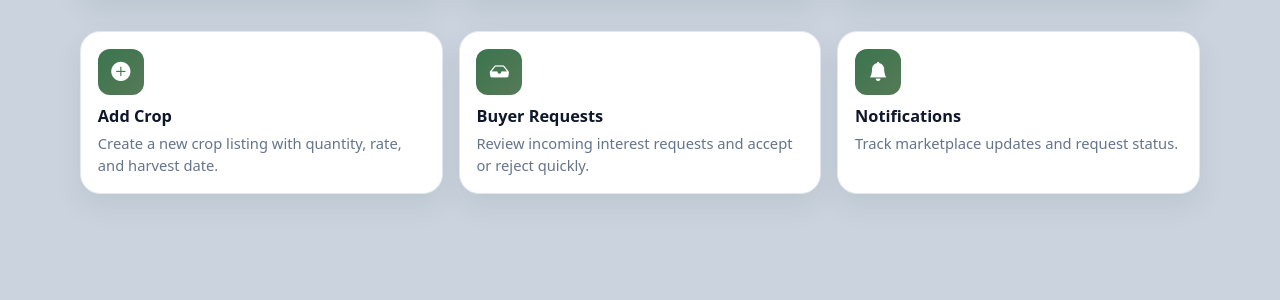
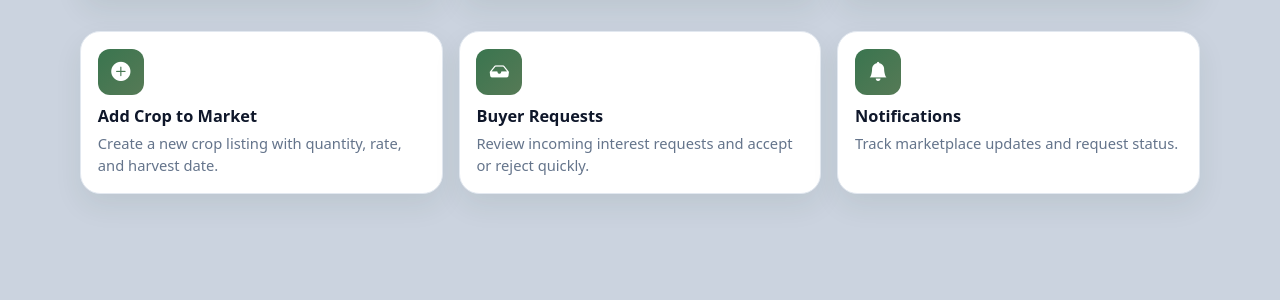
Before and after one commit to chetan3622/Direct-Market, a Flask app: page /seller_dashboard in a window 1280 px wide. Shown: the part 357-657 px from the top of the page. Run offline with Flask 3, Linux system fonts and the light colour scheme; the visitor is signed in with stand-in values (Sample User, id 1); data that the repository does not hold is empty.

Commit message:
Update seller_dashboard.html

```diff
--- a/templates/seller_dashboard.html
+++ b/templates/seller_dashboard.html
@@ -37,7 +37,7 @@
         <div class="col-md-4">
             <a href="{{ url_for('add_crop') }}" class="action-card">
                 <span class="action-icon"><i class="bi bi-plus-circle-fill"></i></span>
-                <h3 class="action-title">Add Crop</h3>
+                <h3 class="action-title">Add Crop to Market</h3>
                 <p class="action-copy">Create a new crop listing with quantity, rate, and harvest date.</p>
             </a>
         </div>
```
